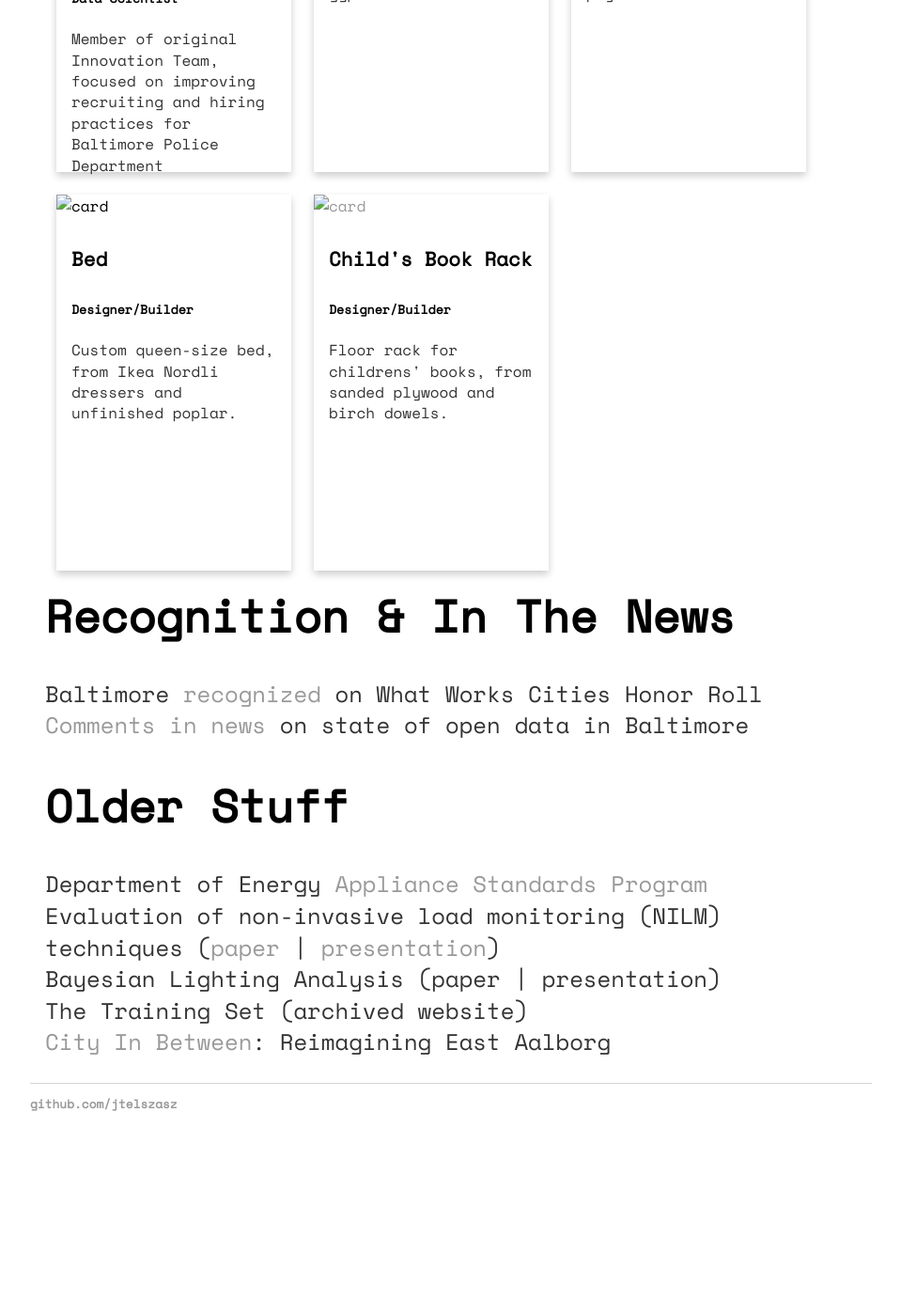
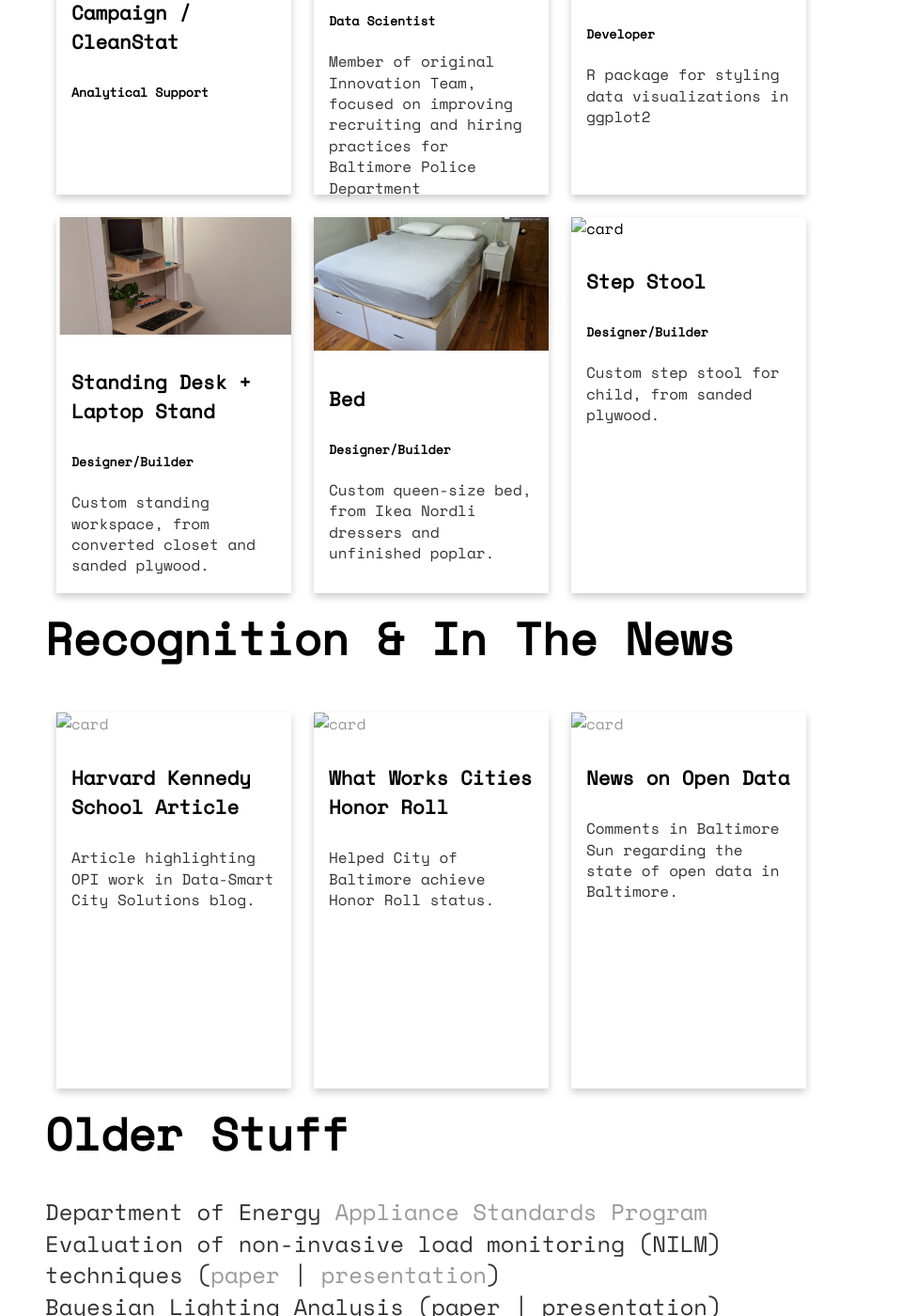
Before and after one commit to jtelszasz/jtelszasz.github.io, a Jekyll site: the page built from portfolio.md, in a window 1280 px wide and 1400 px high, scrolled down 1105 px. Shown: the whole window at 94% size, without its empty margins (160-1119 px from the left). Built offline with Jekyll 4.4.1, drawn with Linux system fonts in a browser that asks for light colours; before the commit the page ends 2349 px from its top, so only the background shows below that; some of the changed text lies outside the part shown.

Commit message:
adding images to cards

```diff
--- a/_layouts/default.html
+++ b/_layouts/default.html
@@ -18,6 +18,8 @@
 			</nav>
 			<div class="container">
 
+			<i>This website is under development! Thanks for your patience.</i>
+
 			{{ content }}
 
 			</div><!-- /.container -->
--- a/portfolio.md
+++ b/portfolio.md
@@ -13,22 +13,30 @@ Here's [a talk](https://www.youtube.com/watch?v=nN6Ffp7fx1M) I gave on how we're
 
 {% include project_card.html image="/assets/images/city_covid19_dashboard.png" title = "City COVID-19 Dashboard" subtitle = "Technical/Design Support" description = "Led the design and development of Baltimore's COVID-19 dashboard" link = "https://coronavirus.baltimorecity.gov" %}
 
-{% include project_card.html image="" link = "https://www.baltopi.com/cleanstat" title = "Clean It Up! Campaign / CleanStat" subtitle = "Analytical Support" description = "" %}
+{% include project_card.html image="/assets/images/policestat.png" link="https://github.com/city-of-baltimore/policestat_public" title = "PoliceStat" subtitle="Lead Analyst" description="Develop clear, routine data visualizations for performance management of BPD." %}
+
+{% include project_card.html image="/assets/images/cleanstat.png" link = "https://www.baltopi.com/cleanstat" title = "Clean It Up! Campaign / CleanStat" subtitle = "Analytical Support" description = "" %}
 
 {% include project_card.html image="" link = "https://www.baltopi.com/innovation-bpd-project" title = "Baltimore Police Department Recruiting & Hiring" subtitle = "Data Scientist" description = "Member of original Innovation Team, focused on improving recruiting and hiring practices for Baltimore Police Department" %}
 
-{% include project_card.html link = "https://github.com/city-of-baltimore/ggiteam" title = "ggiteam R Package" subtitle = "Developer" description = "R package for styling data visualizations in ggplot2" %}
+{% include project_card.html image="/assets/images/ggiteam.png" link = "https://github.com/city-of-baltimore/ggiteam" title = "ggiteam R Package" subtitle = "Developer" description = "R package for styling data visualizations in ggplot2" %}
+
+{% include project_card.html image = "/assets/images/standing_workspace.jpg" title = "Standing Desk + Laptop Stand" subtitle = "Designer/Builder" description = "Custom standing workspace, from converted closet and sanded plywood." %}
+
+{% include project_card.html image="/assets/images/bed.jpg"  link = "" title = "Bed" subtitle = "Designer/Builder" description = "Custom queen-size bed, from Ikea Nordli dressers and unfinished poplar." %}
 
 {% include project_card.html link = "" title = "Step Stool" subtitle = "Designer/Builder" description = "Custom step stool for child, from sanded plywood." %}
 
-{% include project_card.html link = "" title = "Bed" subtitle = "Designer/Builder" description = "Custom queen-size bed, from Ikea Nordli dressers and unfinished poplar." %}
 
-{% include project_card.html title = "Child's Book Rack" subtitle = "Designer/Builder" description = "Floor rack for childrens' books, from sanded plywood and birch dowels." %}
 
 # Recognition & In The News
 
-Baltimore [recognized](https://medium.com/what-works-cities-certification/the-who-and-what-of-what-works-cities-certification-honor-roll-28d146d0743e) on What Works Cities Honor Roll
-[Comments in news](https://www.baltimoresun.com/news/investigations/bs-md-pol-open-baltimore-report-20191011-e6tlslxkmvdqnorzruvztzlcdi-story.html) on state of open data in Baltimore
+{% include project_card.html link = "https://datasmart.ash.harvard.edu/news/article/data-design-and-collaboration-how-baltimore-innovating-during-pandemic"
+ title = "Harvard Kennedy School Article" description = "Article highlighting OPI work in Data-Smart City Solutions blog." %}
+
+{% include project_card.html link = "https://medium.com/what-works-cities-certification/the-who-and-what-of-what-works-cities-certification-honor-roll-28d146d0743e" title = "What Works Cities Honor Roll" description = "Helped City of Baltimore achieve Honor Roll status." %}
+
+{% include project_card.html link="https://www.baltimoresun.com/news/investigations/bs-md-pol-open-baltimore-report-20191011-e6tlslxkmvdqnorzruvztzlcdi-story.html" title = "News on Open Data"  description = "Comments in Baltimore Sun regarding the state of open data in Baltimore." %}
 
 
 # Older Stuff
```
Also changed, not shown: assets/images/bed.jpg (added), assets/images/cleanstat.png (added), assets/images/cleanstat_dashboard.png (added), assets/images/ggiteam.png (added), assets/images/policestat.png (added), assets/images/standing_workspace.jpg (added).
